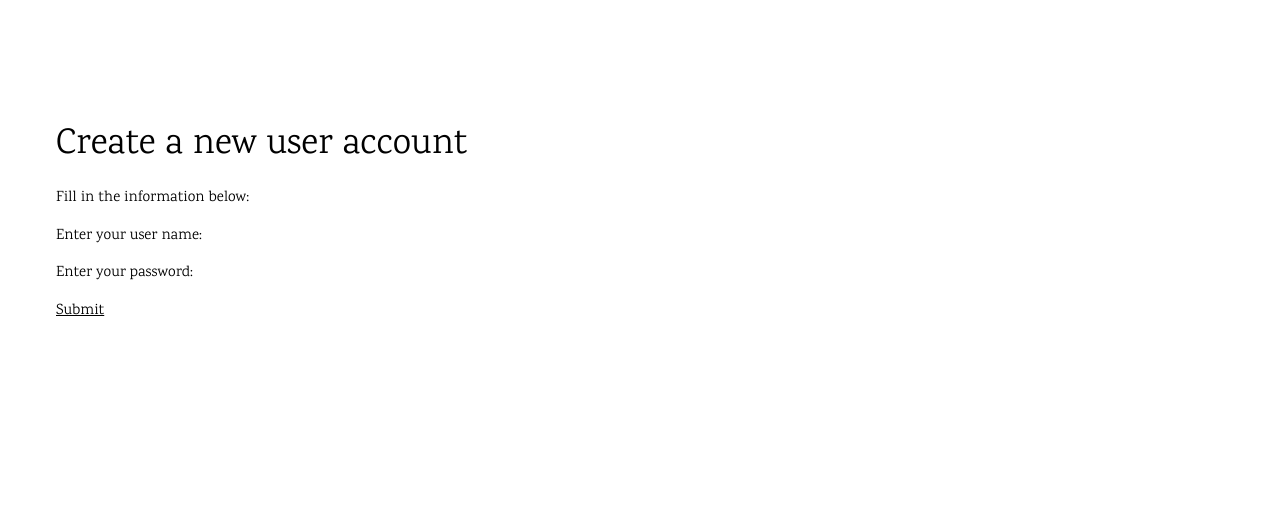
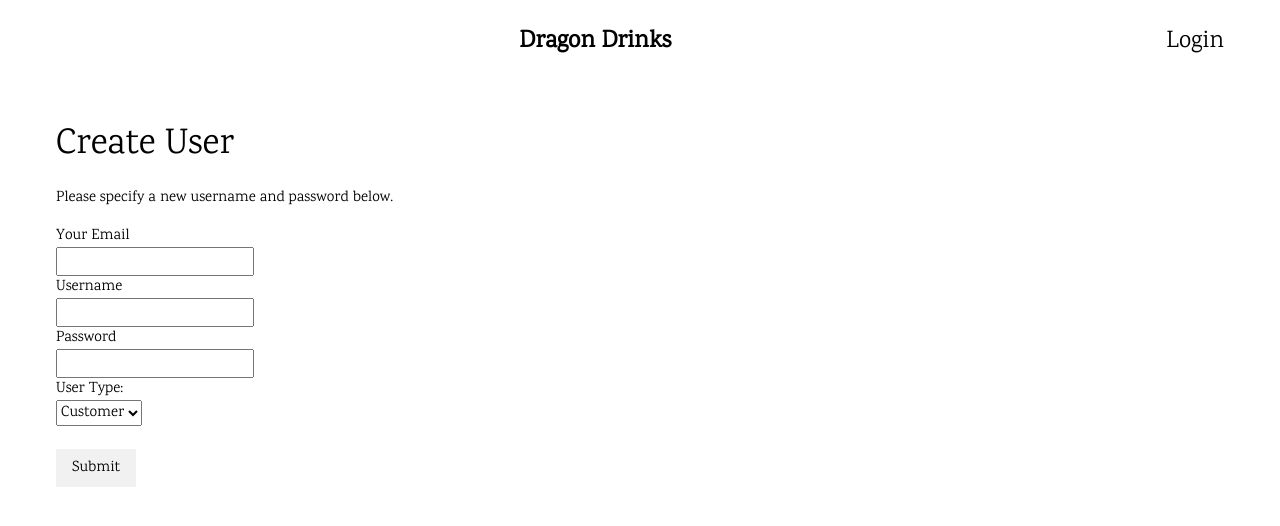
Before and after one commit to mai-codes/CoffeeShop, a Flask app: page /createNewUser in a window 1280 px wide. Shown: the top 526 px of the page. Run offline with Flask 2, Linux system fonts and the light colour scheme.

Commit message:
added basic login and create new user

```diff
--- a/db.py
+++ b/db.py
@@ -1,4 +1,5 @@
 import sqlite3
+import datetime
 
 PATH = 'DBFiles/coffeeShop.db'
 
@@ -9,11 +10,16 @@ class Database:
     def execute(self, sql, parameters=[]):
         c = self.conn.cursor()
         c.execute(sql, parameters)
+        return self.conn.commit()
+
+    def select(self, sql, parameters=[]):
+        c = self.conn.cursor()
+        c.execute(sql, parameters)
         return c.fetchall()
 
     def getPermissions(self, accessID):
         if(accessID >= 0):
-            data = self.execute( 'SELECT Type FROM User WHERE ID=?', [accessID])
+            data = self.select( 'SELECT Type FROM User WHERE ID=?', [accessID])
 
             if( len(data) == 0):
                 return -1 #something went wrong
@@ -33,7 +39,7 @@ class Database:
         # note that only name, image, and available are neccessary now but the other may be used in later assignments.
         # order by length of the number then by text. This way, b10 will not appear second when b2 should appear instead.
 
-        data = self.execute( 'SELECT * FROM Item ORDER BY Name ASC LIMIT ? OFFSET ?', [n, offset])
+        data = self.select( 'SELECT * FROM Item ORDER BY Name ASC LIMIT ? OFFSET ?', [n, offset])
         return [{
             'id': d[0],
             'type': d[1],
@@ -65,7 +71,7 @@ class Database:
                                 'INNER JOIN Item ON Item.ID=CartItem.ItemID '\
                                 'WHERE CartItem.UserID=?'
             print(command)
-            data = self.execute( command, [userID])
+            data = self.select( command, [userID])
 
             return [{
                 'cartItemCount': d[0],
@@ -79,7 +85,7 @@ class Database:
     #get all orders from user
     def apiGetOrders(self, accessID, userID):
         if(self.getPermissions(accessID) >= 1 or accessID==userID and accessID != -1 and userID != -1):
-            data = self.execute('SELECT OrderInfo.ID, OrderInfo.Date, OrderItem.Count, Item.Name, Item.Price, Item.Image '\
+            data = self.select('SELECT OrderInfo.ID, OrderInfo.Date, OrderItem.Count, Item.Name, Item.Price, Item.Image '\
                                 'FROM OrderInfo '\
                                 'INNER JOIN OrderItem ON OrderInfo.ID=OrderItem.OrderID '\
                                 'INNER JOIN Item ON Item.ID=OrderItem.ItemID '\
@@ -99,7 +105,7 @@ class Database:
 
     def apiGetAllOrders(self, accessID):
         if(self.getPermissions(accessID) >= 1 and accessID != -1):
-            data = self.execute('SELECT OrderInfo.ID, OrderInfo.Date, OrderItem.Count, Item.Name, Item.Price, Item.Image '\
+            data = self.select('SELECT OrderInfo.ID, OrderInfo.Date, OrderItem.Count, Item.Name, Item.Price, Item.Image '\
                                 'FROM OrderInfo '\
                                 'INNER JOIN OrderItem ON OrderInfo.ID=OrderItem.OrderID '\
                                 'INNER JOIN Item ON Item.ID=OrderItem.ItemID ORDER BY OrderInfo.Date DESC')
@@ -132,7 +138,7 @@ class Database:
 
             # add all items in the cart to the order and remove them from the cart
             # sqlite has the function last_insert_rowid(). Should be specific to this connection/session. If not, a select will do just fine. Don't know how to use it in python though.
-            data = self.execute('SELECT ID From OrderInfo WHERE UserID=? ORDER BY ID DESC', [userID])
+            data = self.select('SELECT ID From OrderInfo WHERE UserID=? ORDER BY ID DESC', [userID])
 
             #add all from cart
             self.execute('INSERT INTO OrderItem (OrderID, ItemID, Count) '\
@@ -144,5 +150,25 @@ class Database:
             return ""
         else:
             return "Permission Denied" #Tried to add an order for a user. Dangerous if allowed because of fraud.
+
+    def get_user(self, username):
+        data = self.select(
+            'SELECT * FROM user WHERE username=?', [username])
+        if data:
+            d = data[0]
+            return {
+                'id': d[0],
+                'userType': d[1],
+                'email': d[2],
+                'username': d[3],
+                'EncryptPass': d[4]
+            }
+        else:
+            return None
+
+    def create_user(self, email, username, EncryptPass, userType):
+        self.execute('INSERT INTO user (Type, Email, Username, EncryptPass) VALUES (?, ?, ?, ?)',
+                     [userType, email, username, EncryptPass])
+
     def close(self):
         self.conn.close()
--- a/run.py
+++ b/run.py
@@ -1,10 +1,13 @@
 import os
 
 from datetime import datetime
-from flask import Flask, g, json, render_template, request
+from flask import Flask, g, json, render_template, request, redirect, session
+from passlib.hash import pbkdf2_sha256
 from db import Database
 
 app = Flask(__name__)
+app.secret_key = b'topsecretkeydontshare!'
+
 
 # Copied from the lecture slides.
 def get_db():
@@ -72,6 +75,40 @@ def apiAddOrder():
     result = get_db().apiAddOrder(accessID, id)
     return result
 
+@app.route('/createNewUser', methods=['GET', 'POST'])
+def createNewUser():
+    if request.method == 'POST':
+        email = request.form.get('email')
+        username = request.form.get('username')
+        typed_password = request.form.get('password')
+        user_type = request.form.get('userType')
+        if email and username and typed_password and user_type:
+            encrypted_password = pbkdf2_sha256.hash(typed_password)
+            get_db().create_user(email, username, encrypted_password, user_type)
+            return redirect('/login')
+    return render_template('createNewUser.html')
+
+@app.route('/login', methods=['GET', 'POST'])
+def login():
+    message = None
+    if request.method == 'POST':
+        username = request.form.get('username')
+        typed_password = request.form.get('password')
+        if username and typed_password:
+            user = get_db().get_user(username)
+            if user:
+                if pbkdf2_sha256.verify(typed_password, user["EncryptPass"]):
+                    session['user'] = user
+                    return redirect('/')
+                else:
+                    message = "Incorrect password, please try again"
+            else:
+                message = "Unknown user, please try again"
+        elif username and not typed_password:
+            message = "Missing password, please try again"
+        elif not username and typed_password:
+            message = "Missing username, please try again"
+    return render_template('login.html', message=message)
 
 @app.route('/')
 def home():
@@ -89,13 +126,13 @@ def orderHistory():
 def userInfo():
     return render_template('userInfo.html')
 
-@app.route('/login')
-def login():
-    return render_template('login.html')
+#@app.route('/login')
+#def login():
+#    return render_template('login.html')
 
-@app.route('/createNewUser')
-def createNewUser():
-    return render_template('createNewUser.html')
+#@app.route('/createNewUser')
+#def createNewUser():
+#    return render_template('createNewUser.html')
 
 
 if __name__ == '__main__':
--- a/static/css/base.css
+++ b/static/css/base.css
@@ -44,3 +44,7 @@ body,h1,h2,h3,h4,h5,h6 {
 }
 
 .card-column:hover { border-width: 5px; }
+
+a:hover{
+    color: lightgrey;
+}
--- a/templates/base.html
+++ b/templates/base.html
@@ -34,7 +34,7 @@
         <div class="w3-top">
             <div class="w3-white w3-xlarge" style="max-width:1200px;margin:auto">
             <div class="w3-button w3-padding-16 w3-left" onclick="w3_open()">☰</div>
-            <div class="w3-right w3-padding-16"><a href="/login" class="w3-bar-item w3-button w3-right">Logout</a></div>
+            <div class="w3-right w3-padding-16"><a href="/login" class="w3-bar-item w3-button w3-right">Login</a></div>
             <div class="w3-center w3-padding-16 dragon-drinks-title"><a href="/"class="w3-bar-item w3-button">Dragon Drinks</a></div>
             </div>
         </div>
--- a/templates/createNewUser.html
+++ b/templates/createNewUser.html
@@ -15,16 +15,59 @@
         <script src="/static/lib/popper/popper.min.js"></script>
     </head>
     <body>
+
+        <!-- Top header -->
+        <div class="w3-top">
+            <div class="w3-white w3-xlarge" style="max-width:1200px;margin:auto">
+            <div class="w3-right w3-padding-16"><a href="/login" class="w3-bar-item w3-button w3-right">Login</a></div>
+            <div class="w3-center w3-padding-16 dragon-drinks-title"><a href="/"class="w3-bar-item w3-button">Dragon Drinks</a></div>
+            </div>
+        </div>
+
         <div class="w3-main w3-content w3-padding" style="max-width:1200px;margin-top:100px">
-            <div class="text-center">
-                <h1 class="jumbotron-heading">Create a new user account</h1>
-                <p class="lead text-muted">Fill in the information below:</p>
-            </div>
-            <div>
-                <p>Enter your user name: </p> <!--TODO-->
-                <p>Enter your password: </p> <!--TODO-->
-                <a href="/login" class="btn btn-secondary my-2 mr-2">Submit</a> <!--TODO-->
-            </div>
+            <h1>Create User</h1>
+
+            <p>
+                Please specify a new username and password below.
+            </p>
+
+            <form method="POST" action="/createNewUser" class="pt-3">
+                <div class="form-group row">
+                    <label for="example-text-input" class="col-2 col-form-label">Your Email</label>
+                    <div class="col-4">
+                        <input class="form-control" type="text" name="email">
+                    </div>
+                </div>
+                <div class="form-group row">
+                    <label for="example-text-input" class="col-2 col-form-label">Username</label>
+                    <div class="col-4">
+                        <input class="form-control" type="text" name="username">
+                    </div>
+                </div>
+                <div class="form-group row">
+                    <label for="example-text-input" class="col-2 col-form-label">Password</label>
+                    <div class="col-4">
+                        <input class="form-control" type="password" name="password">
+                    </div>
+                </div>
+                <div class="form-group row">
+                    <label for="userType" class="col-2 col-form-label">User Type:</label>
+                    <div class="col-4">
+                        <select id="userType" name="userType">
+                          <option value="CUSTOMER">Customer</option>
+                          <option value="BARISTA">Barista</option>
+                          <option value="MANAGER">Manager</option>
+                        </select>
+                    </div>
+                </div>
+                <div class="row">
+                    <div class="col-2"></div>
+                    <br>
+                    <div class="col-4">
+                        <button type="submit" class="w3-button w3-light-grey">Submit</button>
+                    </div>
+                </div>
+            </form>
         </div>
 
     </body>
```
Also changed, not shown: templates/login.html (+40 -4 lines), DBFiles/coffeeShop.db.
